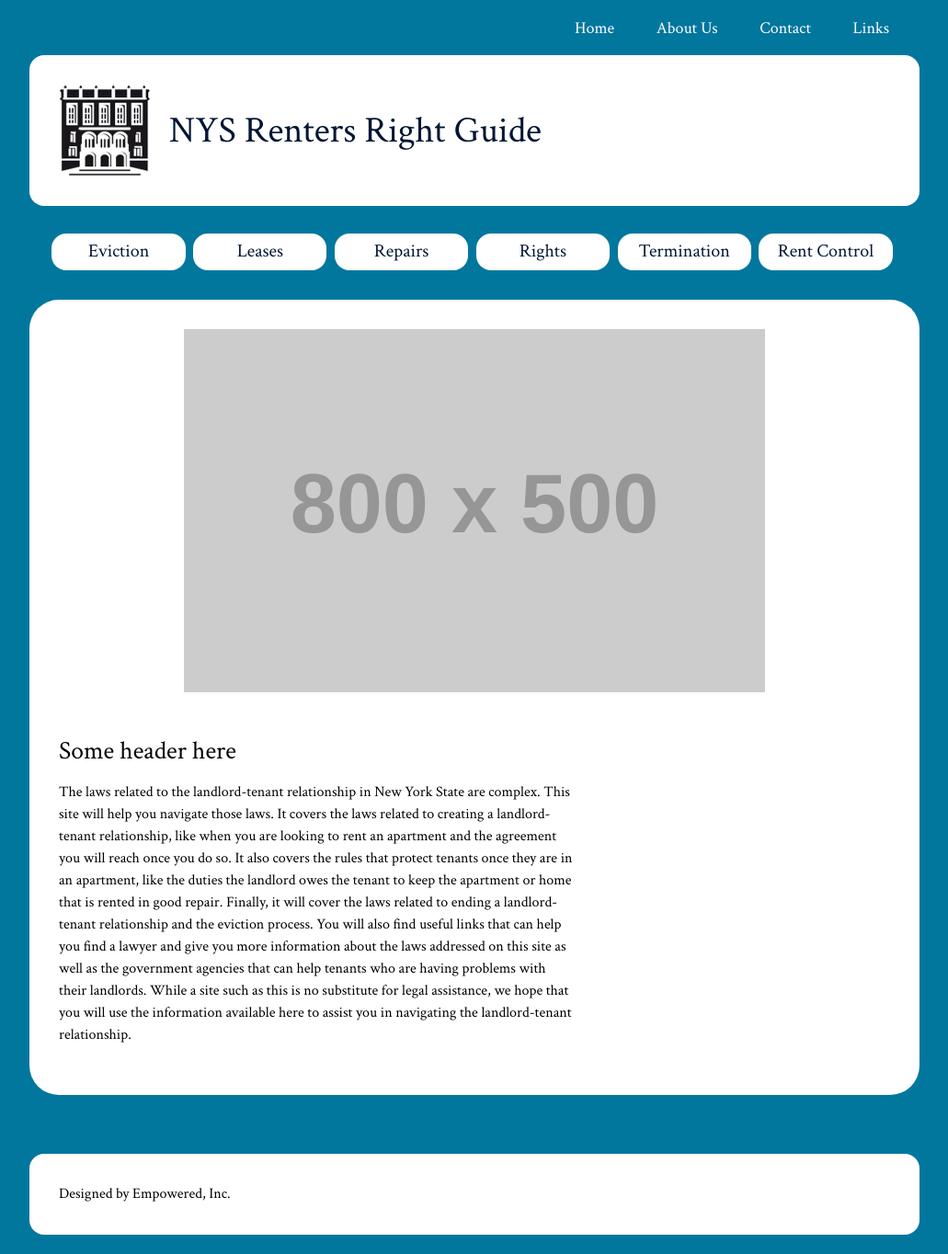
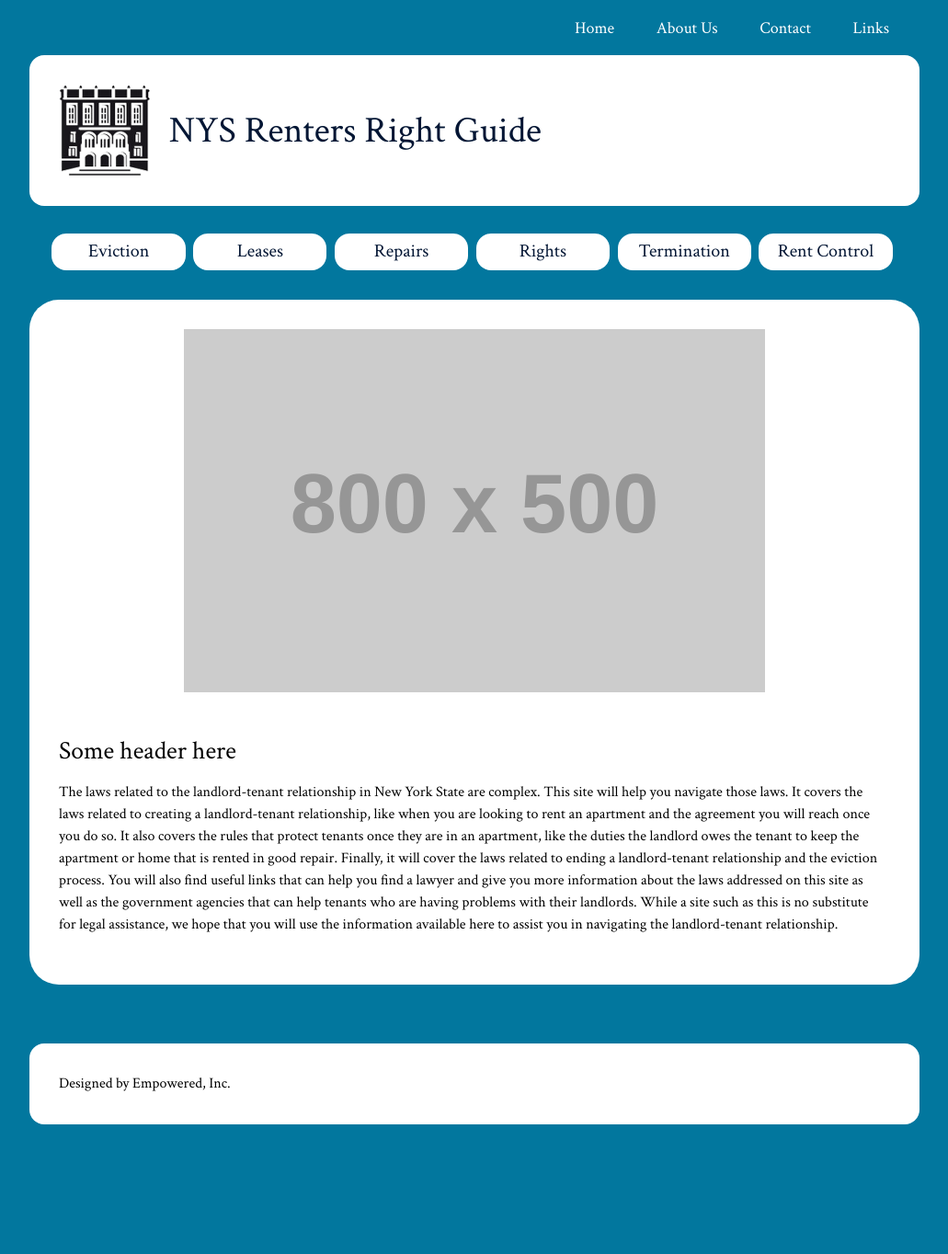
Before and after one commit to iinf362/team2, a Jekyll site: the page built from index.html, in a window 1280 px wide. Shown: the whole page at 92% size, without its empty margins (124-1155 px from the left). Built offline with Jekyll 4.4.1, drawn with Linux system fonts in a browser that asks for light colours; after the commit the page ends 1244 px from its top, so only the background shows below that.

Commit message:
Stretching out the paragraph

```diff
--- a/css/style.css
+++ b/css/style.css
@@ -284,6 +284,6 @@ small, .font_small {font-size: 0.833em;}
     *zoom: 1;
 }
 
-.intro-p{
-	margin: 0 auto;
+.intro-p p{
+	max-width: 56em;
 }
```
